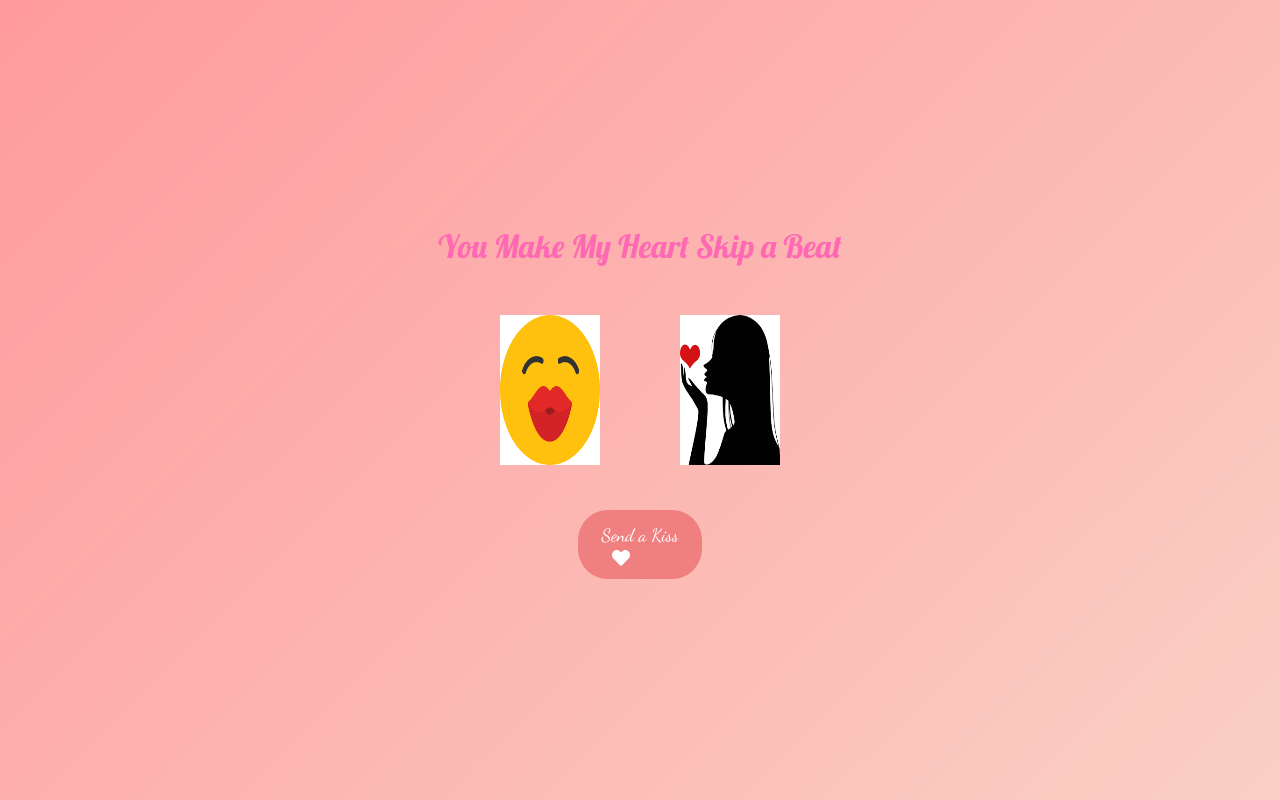
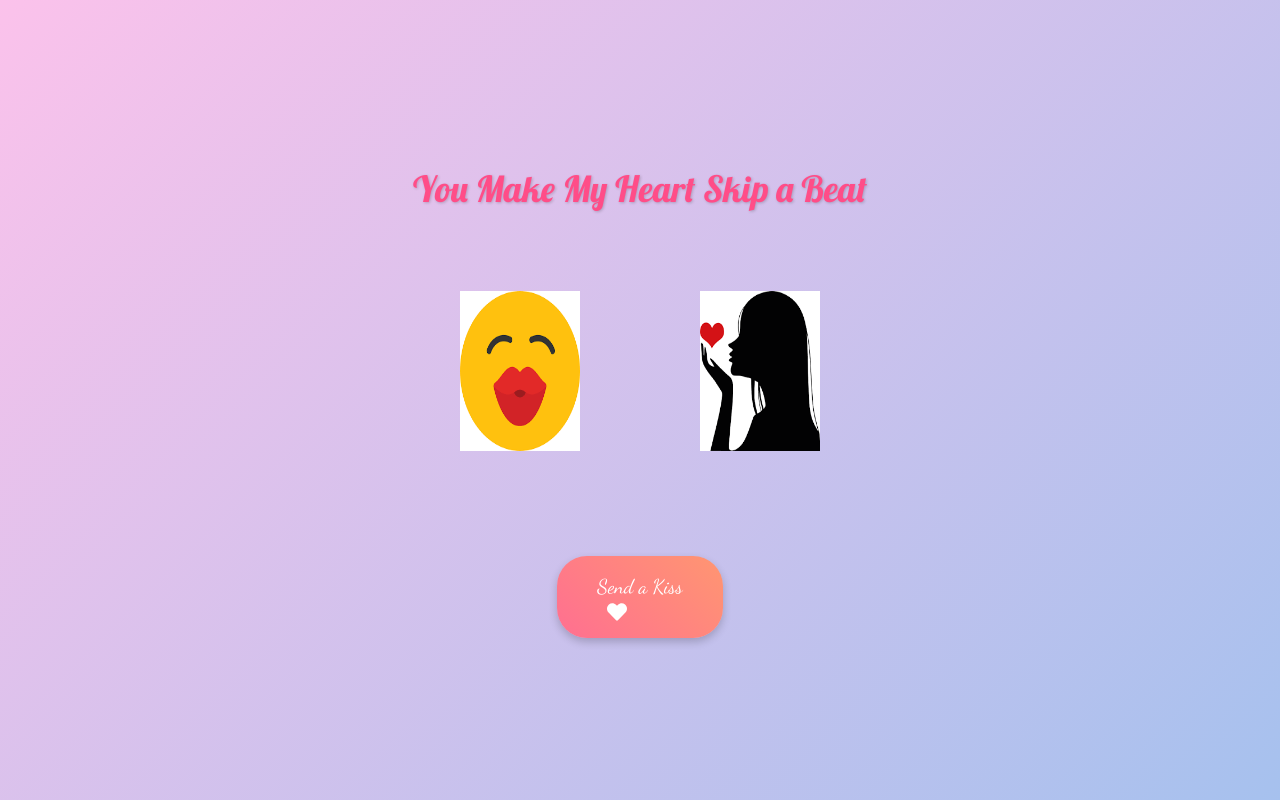
Before and after one commit to ahsanhabibakik/syedhabib, a Next.js app: page / in a window 1280 px wide. Built offline with nearby package versions, Linux system fonts and the light colour scheme.

Commit message:
change bg font text etc

```diff
--- a/src/app/page.js
+++ b/src/app/page.js
@@ -13,47 +13,50 @@ const styles = {
     alignItems: 'center',
     justifyContent: 'center',
     minHeight: '100vh',
-    background: 'linear-gradient(135deg, #ff9a9e 0%, #fad0c4 100%)',
+    background: 'linear-gradient(135deg, #fbc2eb 0%, #a6c1ee 100%)', // Softer gradient
     fontFamily: '"Dancing Script", cursive',
   },
   text: {
-    fontSize: '32px',
+    fontSize: '36px', // Larger for better visibility
     fontFamily: '"Lobster", cursive',
-    color: '#ff69b4',
-    marginBottom: '20px',
+    color: '#ff4d88', // Improved contrast for readability
+    marginBottom: '30px',
     textAlign: 'center',
+    textShadow: '1px 1px 3px rgba(0,0,0,0.2)', // Added subtle shadow for depth
   },
   animationContainer: {
     display: 'flex',
     justifyContent: 'center',
     alignItems: 'center',
     position: 'relative',
-    width: '300px',
-    height: '200px',
-    marginBottom: '20px',
+    width: '400px', // Increased size for prominence
+    height: '250px',
+    marginBottom: '40px',
   },
   boy: {
     position: 'absolute',
-    left: '10px',
-    width: '100px',
-    height: '150px',
+    left: '5%',
+    width: '120px',
+    height: '160px',
   },
   girl: {
     position: 'absolute',
-    right: '10px',
-    width: '100px',
-    height: '150px',
+    right: '5%',
+    width: '120px',
+    height: '160px',
     transformOrigin: 'bottom left',
   },
   button: {
-    padding: '12px 24px',
-    backgroundColor: '#f08080',
+    padding: '16px 40px',
+    background: 'linear-gradient(45deg, #ff6f91, #ff9671)', // Gradient for modern look
     color: 'white',
     border: 'none',
     borderRadius: '30px',
     cursor: 'pointer',
-    fontSize: '18px',
+    fontSize: '20px',
     transition: 'background-color 0.3s ease',
+    boxShadow: '0px 4px 8px rgba(0,0,0,0.2)', // Adds depth
+    marginTop: '20px',
   },
   hearts: {
     position: 'absolute',
@@ -94,7 +97,7 @@ export default function InteractiveLovePage() {
     5,
     new Array(5).fill().map(() => ({
       from: { transform: 'translateY(100px)', opacity: 1 },
-      to: { transform: 'translateY(-150px)', opacity: 0 },
+      to: { transform: 'translateY(-180px)', opacity: 0 },
       config: { duration: 2000 },
       reset: heartsVisible,
     }))
@@ -121,7 +124,7 @@ export default function InteractiveLovePage() {
         <div style={styles.hearts}>
           {heartSprings.map((spring, i) => (
             <animated.div key={i} style={{ ...spring }}>
-              <FaHeart style={{ color: '#ff69b4', fontSize: '24px' }} />
+              <FaHeart style={{ color: '#ff4d88', fontSize: '28px' }} /> {/* Larger hearts */}
             </animated.div>
           ))}
         </div>
```
